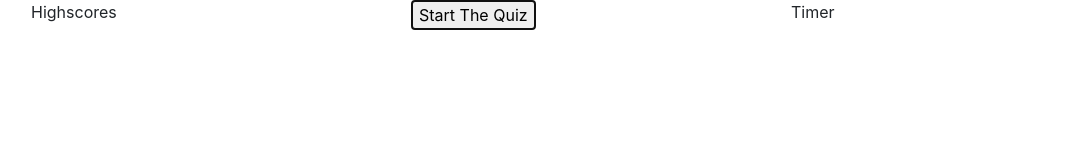
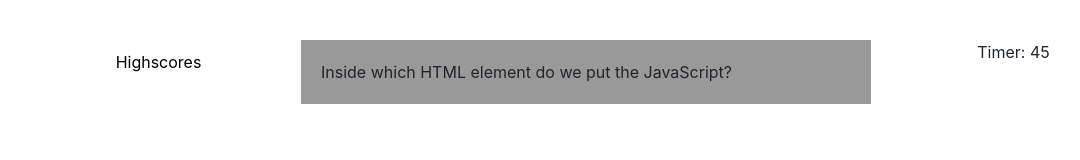
Before and after one commit to chillbuilds/javascript-quiz, a plain HTML site: page index.html in a window 1280 px wide. Both pictures are taken after a click on the button "Start The Quiz". Shown: the whole page, without its empty margins (54-1134 px from the left). Drawn offline with nearby package versions, Linux system fonts and the light colour scheme.

Commit message:
question cycle completed

```diff
--- a/assets/style.css
+++ b/assets/style.css
@@ -0,0 +1,36 @@
+.container {
+    padding-top: 40px;
+}
+
+#startStyle {
+    background: #999999;
+    text-align: center;
+    padding: 10px 20px;
+    margin-top: 10px;
+    opacity: .8;
+    border: none;
+    border-radius: 4px;
+    display: table;
+    margin: 0 auto;
+}
+
+
+#scoreStyleEl {
+    padding: 10px 20px;
+    text-align: center;
+    background: none;
+    border: none;
+    display: table;
+    margin: 0 auto;
+}
+
+#questionContainer {
+    float: left;
+    background: #999999;
+    width: 100%;
+    padding: 20px;
+}
+
+#timeHolder {
+    text-align: center;
+}
--- a/index.html
+++ b/index.html
@@ -26,13 +26,14 @@
       integrity="sha384-UO2eT0CpHqdSJQ6hJty5KVphtPhzWj9WO1clHTMGa3JDZwrnQq4sF86dIHNDz0W1"
       crossorigin="anonymous"
     ></script>
+    <link rel="stylesheet" href="assets/style.css">
   </head>
   <body>
 <div class="container">
     <div class="row">
-        <div class="col-4">Highscores</div>
-        <div class="col-4"><button id="startBtn">Start The Quiz</button></div>
-        <div class="col-4">Timer</div>
+        <div class="col-3" id="scoreBtn"><button id="scoreStyleEl">Highscores</button></div>
+        <div class="col-6"  id="startBtn"><button id="startStyle" class="center-block">Start The Quiz</button></div>
+        <div class="col-3" id="timeHolder"></div>
     </div>
 </div>
 
--- a/scripts/questions.js
+++ b/scripts/questions.js
@@ -1,15 +1,15 @@
 var questions = [
-    {
+    { number: "1",
       title: "Inside which HTML element do we put the JavaScript?",
       choices: ["<javascript>", "<script>", "js"],
       answer: "<script>"
     },
-    {
+    { number: "2",
       title: "What is the correct syntax for referring to an external script called 'xxx.js'?",
       choices: ["<script src='xxx.js'>", "<script href='xxx.js'>", "<script name='xxx.js'>"],
       answer: "<script src='xxx.js'>"
     },
-    {
+    {   number: "3",
         title: "How do you create a function in JavaScript?",
         choices: ["function = myFunction()", "function myFunction()", "function:myFunction()"],
         answer: "function myFunction()"
--- a/scripts/script.js
+++ b/scripts/script.js
@@ -1,6 +1,41 @@
 var startBtnEl = document.querySelector("#startBtn")
+var scoreBtnEl = document.querySelector("#scoreBtn")
+var questionNum = 0;
+var totalSeconds = 0;
+var secondsElapsed = 0;
+var questionsStr = JSON.stringify(questions);
+$("#timeHolder").text("Timer: " + 0);
+
+    // var question_number = [];
+    // for(i = 0; i < question.length; i++){
+    //     question_number.push(questions[i].number);
+    // }
+
 
 function quizStart(){
+    totalSeconds = questions.length * 15;     //arraylength * 5 seconds
+    $("#timeHolder").text("Timer: " + totalSeconds);
+    startBtn.innerHTML = ""; //placeholder
+    document.querySelector("#startBtn").id = 'questionContainer';
+    var newQuestion = questions[questionNum].title;
+    questionContainer.innerHTML = newQuestion;
+
+    // questionNum = questionNum + 1;
+
 }
 
+function nextQuestion(){
+    questionNum = questionNum + 1;
+    var newQuestion = questions[questionNum].title;
+    questionContainer.innerHTML = newQuestion;
+}
+
+function highscores(){
+    nextQuestion();
+}
+
+
+
 startBtnEl.addEventListener("click", quizStart)
+
+scoreBtnEl.addEventListener("click", highscores)
```
